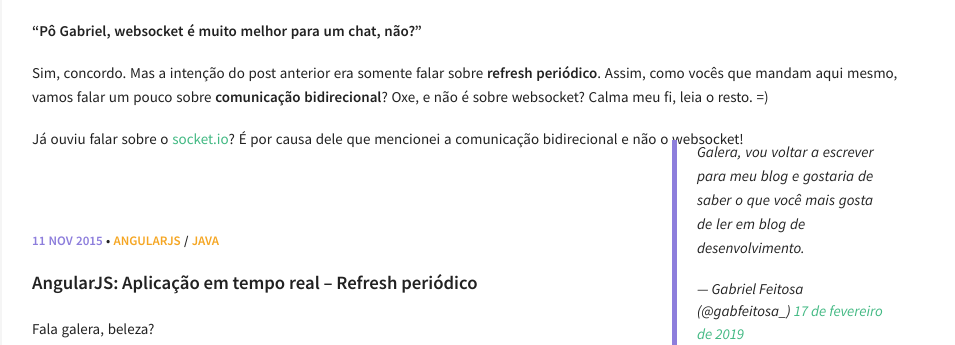
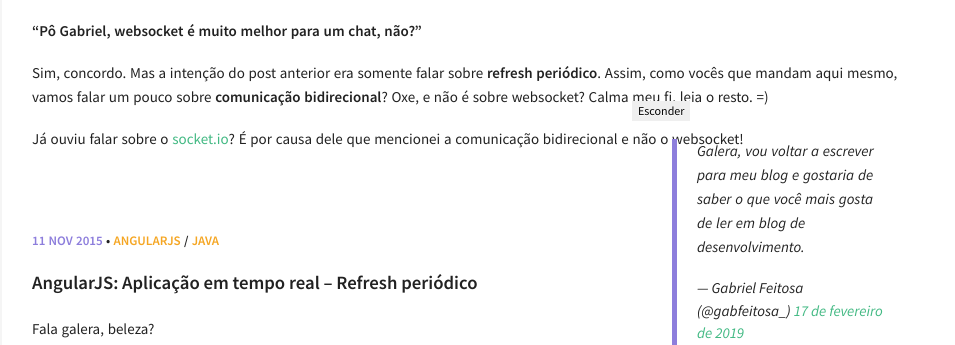
Before and after one commit to gabrielfeitosa/gabrielfeitosa.github.io, a Jekyll site: the page built from index.html, in a window 1280 px wide. Shown: the part 4655-5000 px from the top of the page, without its empty margins (318-1273 px from the left). Built offline with Jekyll 4.4.1, drawn with Linux system fonts in a browser that asks for light colours; comment, search, counter and statistics services are not loaded.

Commit message:
Esconder twitter enquete

```diff
--- a/_includes/box.html
+++ b/_includes/box.html
@@ -1,4 +1,5 @@
-<div class="box-sticky">
+<div id="box-sticky" class="box-sticky">
+    <button type="button" class="close" onclick="toggler('box-sticky');">Esconder</button>
     <blockquote class="twitter-tweet" data-lang="pt">
         <p lang="pt" dir="ltr">Galera, vou voltar a escrever para meu blog e gostaria de saber o que você mais gosta de
             ler em blog de desenvolvimento.</p>&mdash;
--- a/_sass/pages/_box.scss
+++ b/_sass/pages/_box.scss
@@ -6,3 +6,11 @@
     margin-left: auto;
     width: 300px;
 }
+
+.box-sticky .close{
+    font-size: 12px;
+    cursor: pointer;
+    border: 0;
+    color: #000;
+    text-shadow: 0 1px 0 #fff;
+}
```
Also changed, not shown: other parts of _includes/box.html (+5 -0 lines).
